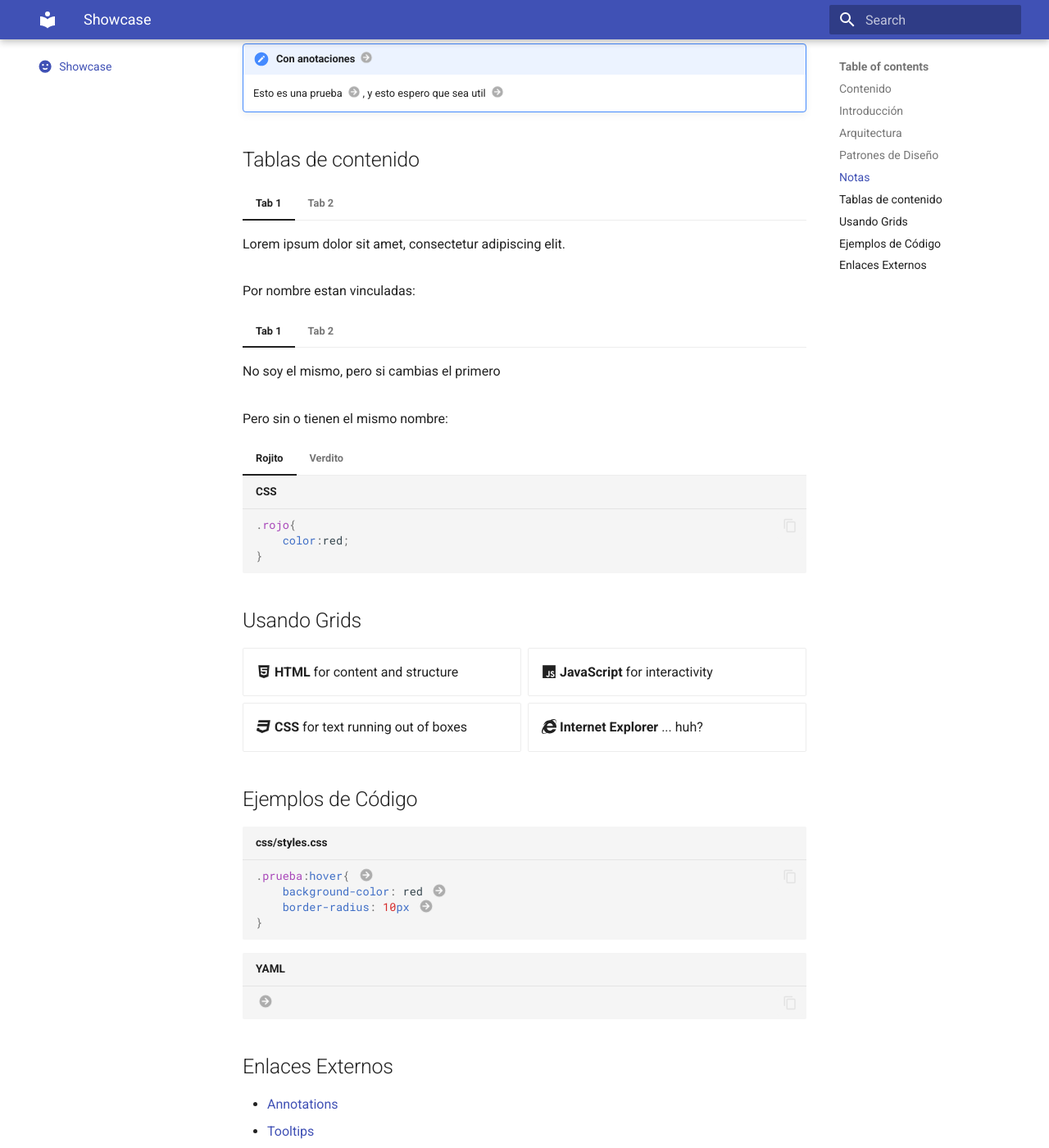
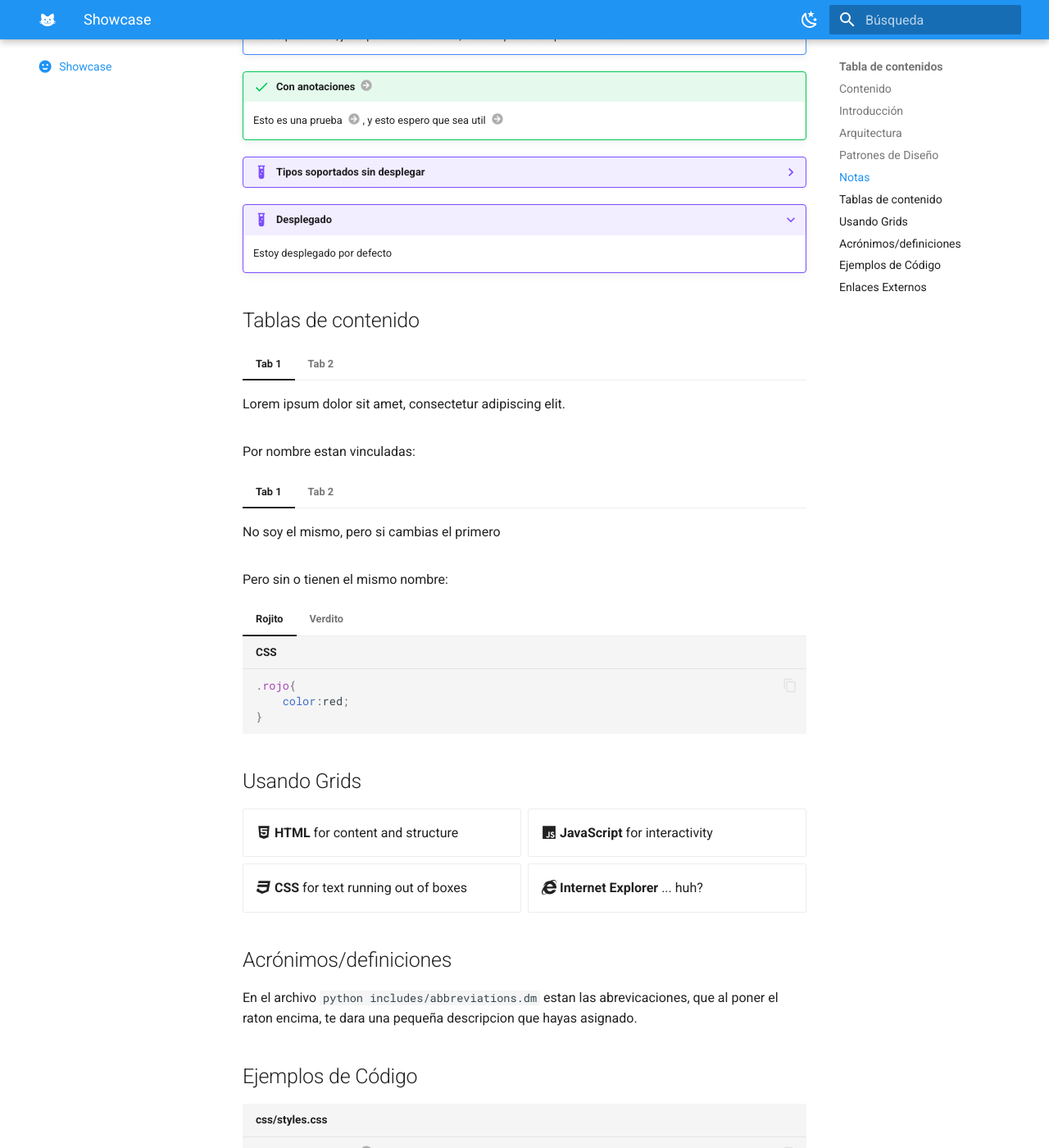
Before and after one commit to JonayKB/An-learning-page, an MkDocs documentation site: the page built from docs/showcase.md, in a window 1280 px wide and 1400 px high, scrolled down 1804 px. Shown: the whole window at 82% size. Built offline with MkDocs 1.6.1 and Material for MkDocs 9.7.7, drawn with Linux system fonts in a browser that asks for light colours; emoji names are drawn with the system emoji font; some of the changed text lies outside the part shown.

Commit message:
modifineg theme

````diff
--- a/docs/showcase.md
+++ b/docs/showcase.md
@@ -19,6 +19,7 @@ Aquí exploraremos conceptos clave y buenas prácticas para crear aplicaciones m
   - [Notas](#notas)
   - [Tablas de contenido](#tablas-de-contenido)
   - [Usando Grids](#usando-grids)
+  - [Acrónimos/definiciones](#acrónimosdefiniciones)
   - [Ejemplos de Código](#ejemplos-de-código)
   - [Enlaces Externos](#enlaces-externos)
 
@@ -68,12 +69,29 @@ Lorem ipsum dolor sit amet, (1) consectetur adipiscing elit.
     nulla. Curabitur feugiat, tortor non consequat finibus, justo purus auctor
     massa, nec semper lorem quam in massa.
 
-!!! note annotate "Con anotaciones (1)"
+!!! success annotate "Con anotaciones (1)"
     Esto es una prueba (2), y esto espero que sea util (3)
 
 1. Las anotaciones son estas cositas que haces click
 2. Una pruebaes una cosa donde pruebas cosas
 3. Algo util, es algo que sirve para algo
+
+??? example "Tipos soportados sin desplegar"
+    !!! note
+    !!! abstract
+    !!! info
+    !!! tip
+    !!! success
+    !!! question
+    !!! warning
+    !!! failure
+    !!! danger
+    !!! bug
+    !!! example
+    !!! quote
+
+???+ example "Desplegado"
+    Estoy desplegado por defecto
 
 ## Tablas de contenido
 === "Tab 1"
@@ -129,6 +147,10 @@ Pero sin o tienen el mismo nombre:
 
 </div>
 
+## Acrónimos/definiciones
+
+En el archivo ```python includes/abbreviations.dm``` estan las abrevicaciones, que al poner el raton encima, te dara una pequeña descripcion que hayas asignado.
+
 ## Ejemplos de Código
 
 ```css title="css/styles.css"
@@ -158,3 +180,4 @@ Pero sin o tienen el mismo nombre:
 - [Content Tabs](https://squidfunk.github.io/mkdocs-material/reference/content-tabs/#usage)
 - [Creating a Page](https://squidfunk.github.io/mkdocs-material/reference)
 - [Grid](https://squidfunk.github.io/mkdocs-material/reference/grids/#usage)
+- [Bloques de codigo](https://squidfunk.github.io/mkdocs-material/reference/code-blocks/#usage)
--- a/mkdocs.yml
+++ b/mkdocs.yml
@@ -1,11 +1,33 @@
 # Inspired by
-site_name: My Docs
-site_url: https://mydomain.org/mysite
+site_name: Sara's Page
+site_url: https://mydomain.org/
 
 theme:
   name: material
   icon:
     annotation: material/arrow-right-circle
+    repo: fontawesome/brands/github
+    logo: material/cat
+  language: es
+
+  palette:
+    - media: "(prefers-color-scheme: light)"
+      scheme: default
+      primary: blue
+      accent: amber
+      toggle:
+        icon: material/weather-night
+        name: Switch to dark mode
+    - media: "(prefers-color-scheme: dark)"
+      scheme: slate
+      primary: blue
+      accent: amber
+      toggle:
+        icon: material/weather-sunny
+        name: Switch to light mode
+  font:
+    text: Roboto
+    code: Roboto Mono
   features:
     - navigation.tabs
     - navigation.instant
````
